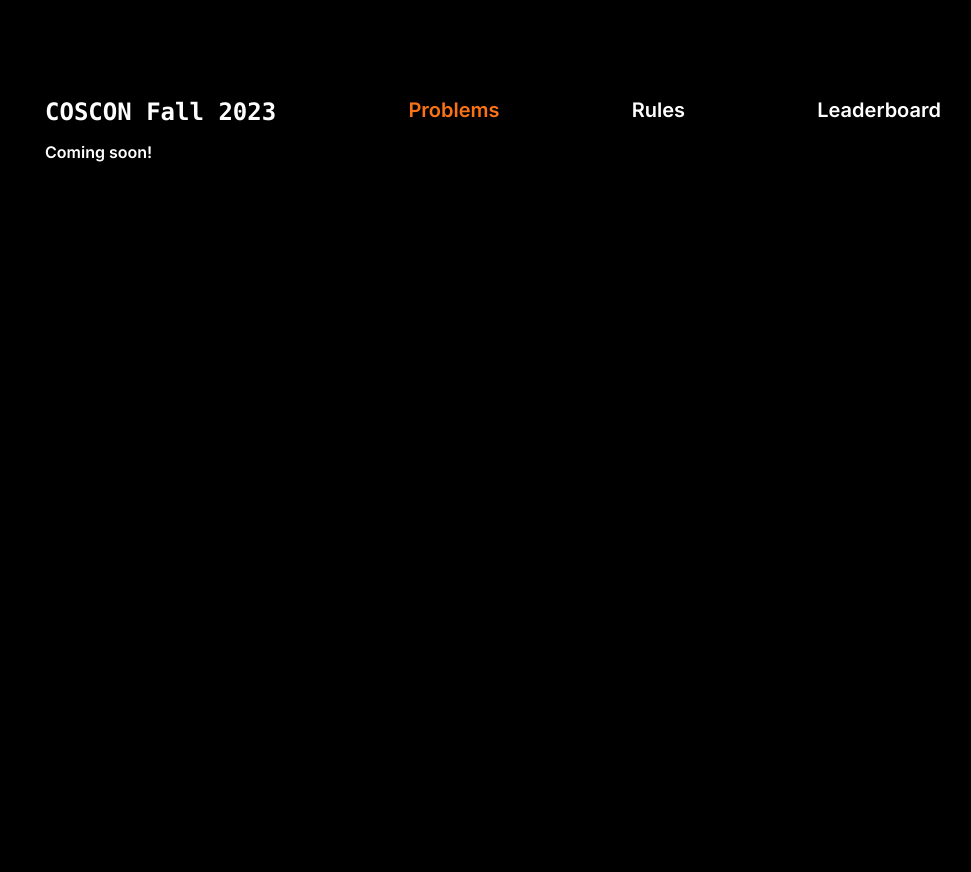
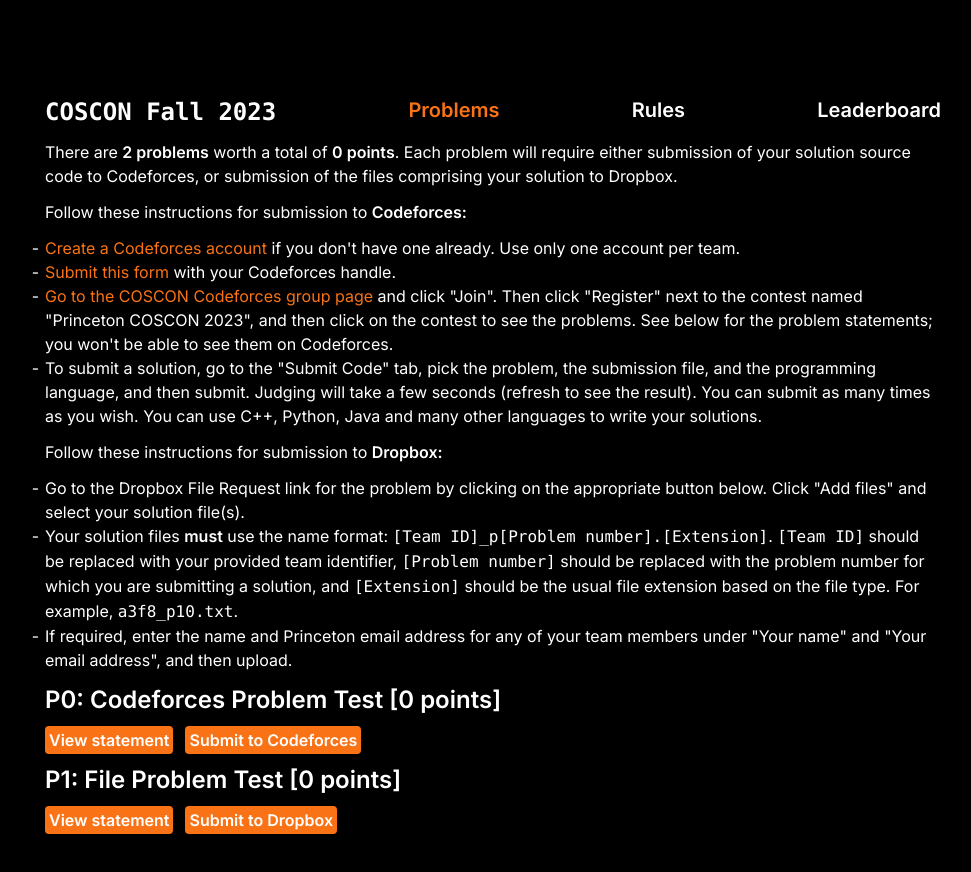
Before and after one commit to PrincetonACM/coscon2023fall, a Next.js app: page /coscon/problems in a window 1280 px wide. Shown: the top 872 px of the page, without its empty margins (147-1118 px from the left). Before the commit the page ends 800 px from the top, so only its background shows below. Built offline with nearby package versions, Linux system fonts and the light colour scheme.

Commit message:
Update submission info and add test problems

```diff
--- a/app/problems/page.tsx
+++ b/app/problems/page.tsx
@@ -1,68 +1,83 @@
-import Image from "next/image";
+// const problems = [
+//   {
+//     name: "Consulting Charade",
+//     points: 5,
+//     statementName: "ConsultingCharade.pdf",
+//     submissionType: "Codeforces",
+//     submissionUrl: "https://codeforces.com/group/bUW9rSzJeG/contest/435278",
+//   },
+//   {
+//     name: "The Construction Campaign",
+//     points: 15,
+//     statementName: "TheConstructionCampaign.pdf",
+//     submissionType: "Dropbox",
+//     submissionUrl: "https://www.dropbox.com/request/DW8loV5ZZksZWi3N9n7c",
+//   },
+//   {
+//     name: "Communication Conundrum",
+//     points: 15,
+//     statementName: "CommunicationConundrum.pdf",
+//     submissionType: "Codeforces",
+//     submissionUrl: "https://codeforces.com/group/bUW9rSzJeG/contest/435278",
+//   },
+//   {
+//     name: "Decryption Dilemma",
+//     points: 15,
+//     statementName: "DecryptionDilemma.pdf",
+//     submissionType: "Dropbox",
+//     submissionUrl: "https://www.dropbox.com/request/DW8loV5ZZksZWi3N9n7c",
+//   },
+//   {
+//     name: "March Sadness",
+//     points: 20,
+//     statementName: "MarchSadness.pdf",
+//     submissionType: "Codeforces",
+//     submissionUrl: "https://codeforces.com/group/bUW9rSzJeG/contest/435278",
+//   },
+//   {
+//     name: "The Missing Electron",
+//     points: 25,
+//     statementName: "TheMissingElectron.pdf",
+//     submissionType: "Dropbox",
+//     submissionUrl: "https://www.dropbox.com/request/DW8loV5ZZksZWi3N9n7c",
+//   },
+//   {
+//     name: "Cyberchondria",
+//     points: 20,
+//     statementName: "Cyberchondria.pdf",
+//     submissionType: "Codeforces",
+//     submissionUrl: "https://codeforces.com/group/bUW9rSzJeG/contest/435278",
+//   },
+//   {
+//     name: "Some Assembly Required",
+//     points: 25,
+//     statementName: "SomeAssemblyRequired.pdf",
+//     submissionType: "Dropbox",
+//     submissionUrl: "https://www.dropbox.com/request/DW8loV5ZZksZWi3N9n7c",
+//   },
+//   {
+//     name: "Theorems AI",
+//     points: 15,
+//     statementName: "TheoremsAI.pdf",
+//     submissionType: "Codeforces",
+//     submissionUrl: "https://codeforces.com/group/bUW9rSzJeG/contest/435278",
+//   },
+// ];
 
 const problems = [
   {
-    name: "Consulting Charade",
-    points: 5,
-    statementName: "ConsultingCharade.pdf",
+    name: "Codeforces Problem Test",
+    points: 0,
+    statementName: "https://www.youtube.com/watch?v=dQw4w9WgXcQ",
     submissionType: "Codeforces",
     submissionUrl: "https://codeforces.com/group/bUW9rSzJeG/contest/435278",
   },
   {
-    name: "The Construction Campaign",
-    points: 15,
-    statementName: "TheConstructionCampaign.pdf",
+    name: "File Problem Test",
+    points: 0,
+    statementName: "https://www.youtube.com/watch?v=dQw4w9WgXcQ",
     submissionType: "Dropbox",
     submissionUrl: "https://www.dropbox.com/request/DW8loV5ZZksZWi3N9n7c",
-  },
-  {
-    name: "Communication Conundrum",
-    points: 15,
-    statementName: "CommunicationConundrum.pdf",
-    submissionType: "Codeforces",
-    submissionUrl: "https://codeforces.com/group/bUW9rSzJeG/contest/435278",
-  },
-  {
-    name: "Decryption Dilemma",
-    points: 15,
-    statementName: "DecryptionDilemma.pdf",
-    submissionType: "Dropbox",
-    submissionUrl: "https://www.dropbox.com/request/DW8loV5ZZksZWi3N9n7c",
-  },
-  {
-    name: "March Sadness",
-    points: 20,
-    statementName: "MarchSadness.pdf",
-    submissionType: "Codeforces",
-    submissionUrl: "https://codeforces.com/group/bUW9rSzJeG/contest/435278",
-  },
-  {
-    name: "The Missing Electron",
-    points: 25,
-    statementName: "TheMissingElectron.pdf",
-    submissionType: "Dropbox",
-    submissionUrl: "https://www.dropbox.com/request/DW8loV5ZZksZWi3N9n7c",
-  },
-  {
-    name: "Cyberchondria",
-    points: 20,
-    statementName: "Cyberchondria.pdf",
-    submissionType: "Codeforces",
-    submissionUrl: "https://codeforces.com/group/bUW9rSzJeG/contest/435278",
-  },
-  {
-    name: "Some Assembly Required",
-    points: 25,
-    statementName: "SomeAssemblyRequired.pdf",
-    submissionType: "Dropbox",
-    submissionUrl: "https://www.dropbox.com/request/DW8loV5ZZksZWi3N9n7c",
-  },
-  {
-    name: "Theorems AI",
-    points: 15,
-    statementName: "TheoremsAI.pdf",
-    submissionType: "Codeforces",
-    submissionUrl: "https://codeforces.com/group/bUW9rSzJeG/contest/435278",
   },
 ];
 
@@ -84,14 +99,14 @@
         </h1>
       </div>
       <div className="max-w-4xl w-full">
-        <p><b>Coming soon!</b></p>
-        {/* <p className="mb-3">
+        {/* <p><b>Coming soon!</b></p> */}
+        <p className="mb-3">
           There are <b>{problems.length} problems</b> worth a total of{" "}
           <b>
             {problems.map((problem) => problem.points).reduce((a, b) => a + b)}{" "}
             points
           </b>
-          .Each problem will require either submission of your solution source
+          . Each problem will require either submission of your solution source
           code to Codeforces, or submission of the files comprising your
           solution to Dropbox.
         </p>
@@ -107,10 +122,10 @@
           </li>
           <li>
             <a
-              href="https://forms.gle/YkgWHJeygXqa3r1bA"
+              href="https://forms.gle/8hMRdNPwWWPviKHU8"
               className="text-orange-500"
             >
-              Fill in this form
+              Submit this form
             </a>{" "}
             with your Codeforces handle.
           </li>
@@ -144,12 +159,17 @@
             your solution file(s).
           </li>
           <li>
-            If you see a message that you are &quot;Signed in to Personal
-            Dropbox&quot;, sign out via the button at the top right of the page.
+            Your solution files <b>must</b> use the name format:{" "}
+            <code>[Team ID]_p[Problem number].[Extension]</code>.{" "}
+            <code>[Team ID]</code> should be replaced with your provided team
+            identifier, <code>[Problem number]</code> should be replaced with
+            the problem number for which you are submitting a solution, and{" "}
+            <code>[Extension]</code> should be the usual file extension based on
+            the file type. For example, <code>a3f8_p10.txt</code>.
           </li>
           <li>
-            Enter your team Codeforces handle under &quot;Your name&quot; and
-            the email for your team Codeforces account under &quot;Your email
+            If required, enter the name and Princeton email address for any of
+            your team members under &quot;Your name&quot; and &quot;Your email
             address&quot;, and then upload.
           </li>
         </ul>
@@ -159,17 +179,21 @@
             <a
               className="p-1 rounded bg-orange-500 font-semibold mr-3"
               href={problem.statementName}
+              target="_blank"
+              rel="noopener noreferrer"
             >
               View statement
             </a>
             <a
               className="p-1 rounded bg-orange-500 font-semibold"
               href={problem.submissionUrl}
+              target="_blank"
+              rel="noopener noreferrer"
             >
               Submit to {problem.submissionType}
             </a>
           </div>
-        ))} */}
+        ))}
       </div>
     </main>
   );
```
